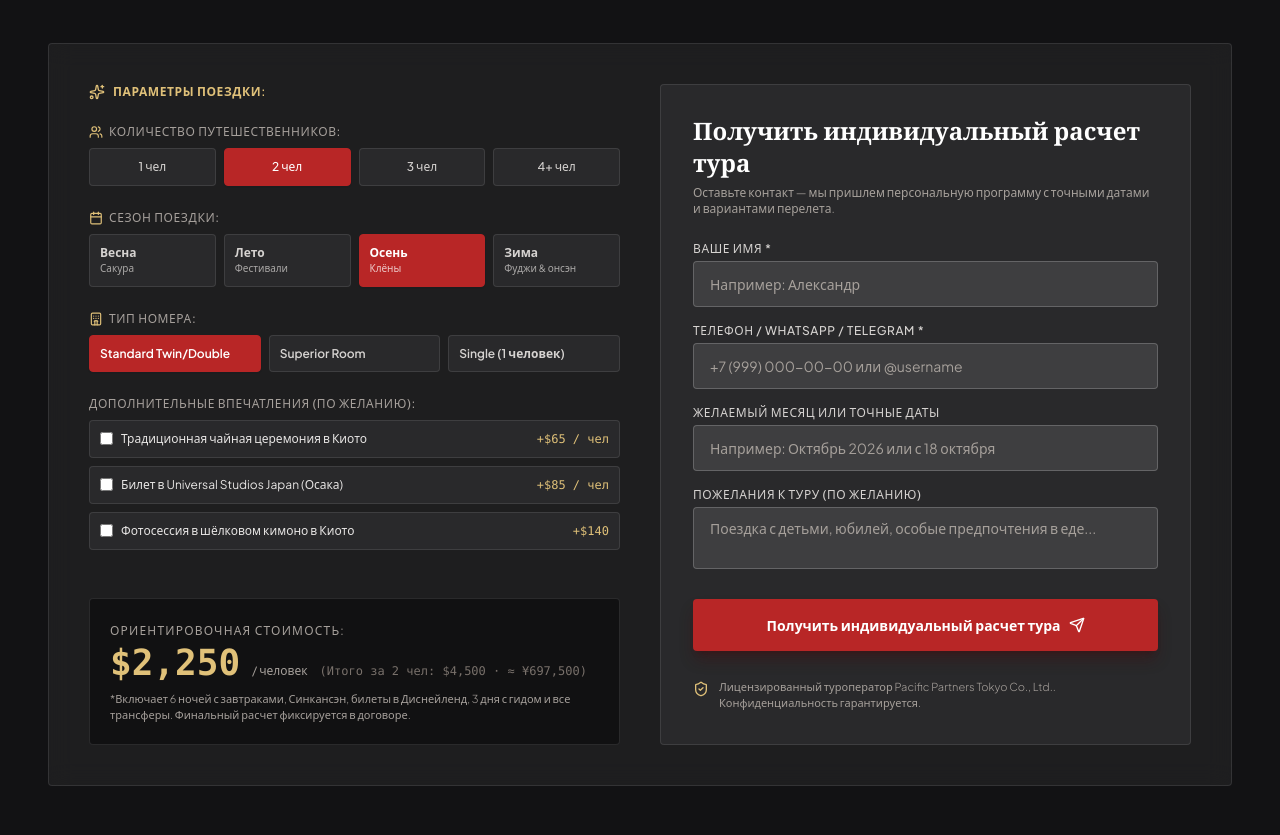
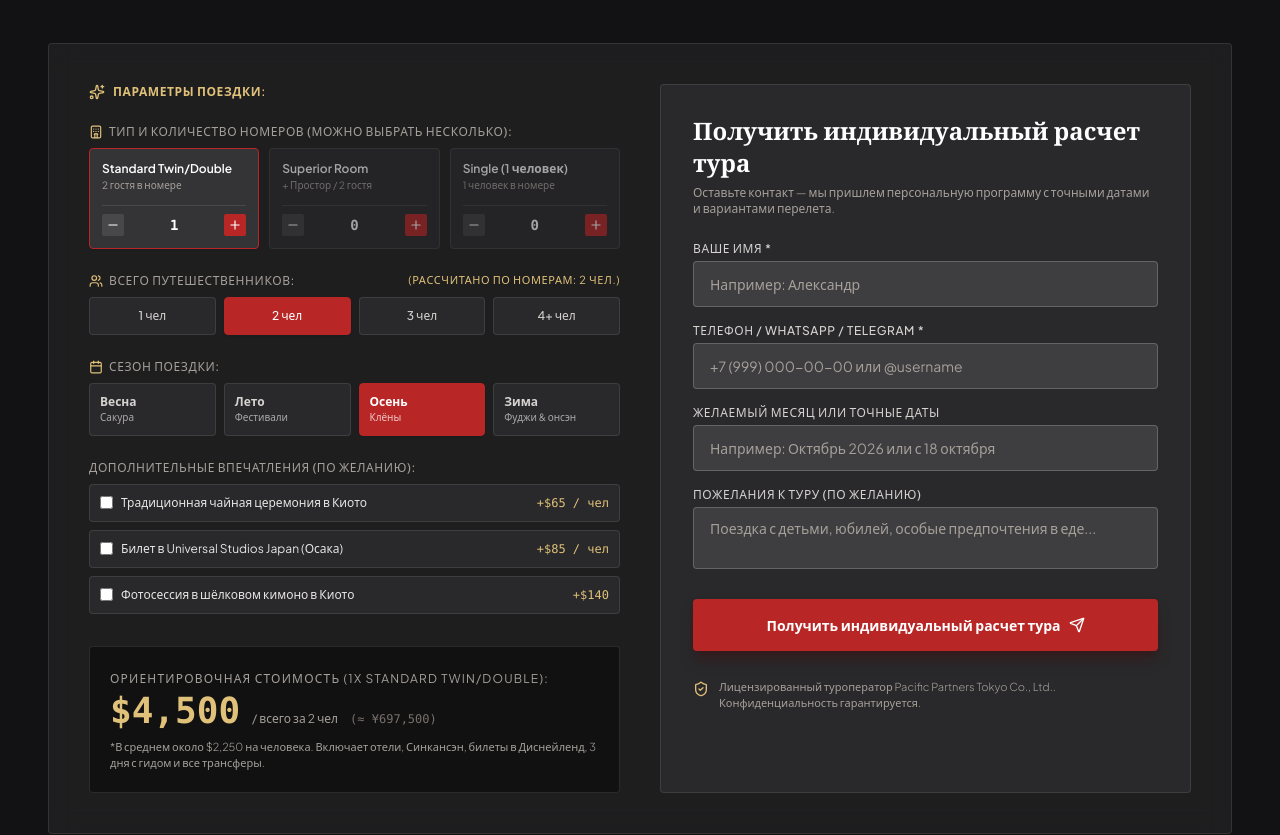
Before and after one commit to alexeyinjapan/pacific, a React (Vite) app: page / in a window 1280 px wide. Shown: the part 7700-8535 px from the top of the page. Built offline with nearby package versions, Linux system fonts and the light colour scheme; no server answers.

Commit message:
feat: update room selection and auto-calculate guests
Refactor the tour calculator to support multiple room selections simultaneously and automatically update the total number of travelers based on selected room capacities.

```diff
--- a/src/components/TourCalculator.tsx
+++ b/src/components/TourCalculator.tsx
@@ -1,5 +1,5 @@
-import React, { useState } from 'react';
-import { Send, CheckCircle2, MessageSquare, Calendar, Users, Hotel, Sparkles, ShieldCheck } from 'lucide-react';
+import React, { useState, useEffect } from 'react';
+import { Send, CheckCircle2, MessageSquare, Calendar, Users, Hotel, Sparkles, ShieldCheck, Plus, Minus } from 'lucide-react';
 import { useConfig } from '../context/ConfigContext';
 
 interface TourCalculatorProps {
@@ -9,15 +9,49 @@ interface TourCalculatorProps {
 export const TourCalculator: React.FC<TourCalculatorProps> = ({ onSuccessSubmit }) => {
   const config = useConfig();
 
-  // Состояние калькулятора
+  // Состояние выбранных номеров (количество каждого типа)
+  const [rooms, setRooms] = useState<{ standard: number; superior: number; single: number }>({
+    standard: 1,
+    superior: 0,
+    single: 0,
+  });
+
   const [travelers, setTravelers] = useState<number>(2);
   const [season, setSeason] = useState<'spring' | 'summer' | 'autumn' | 'winter'>('autumn');
-  const [roomType, setRoomType] = useState<'standard' | 'superior' | 'single'>('standard');
   const [addons, setAddons] = useState<{ teaCeremony: boolean; universal: boolean; kimonoPhoto: boolean }>({
     teaCeremony: false,
     universal: false,
     kimonoPhoto: false,
   });
+
+  // Автоматический пересчет количества людей при изменении номеров
+  useEffect(() => {
+    // Правило: если выбран ТОЛЬКО Single (1 номер) -> ставим 1 чел.
+    if (rooms.single === 1 && rooms.standard === 0 && rooms.superior === 0) {
+      setTravelers(1);
+    } else {
+      // Иначе считаем стандартную вместимость: Standard (2 чел) + Superior (2 чел) + Single (1 чел)
+      const calculatedPeople = (rooms.standard * 2) + (rooms.superior * 2) + (rooms.single * 1);
+      if (calculatedPeople > 0) {
+        setTravelers(calculatedPeople);
+      }
+    }
+  }, [rooms]);
+
+  // Функция изменения количества номеров (+ и -)
+  const handleRoomCountChange = (type: 'standard' | 'superior' | 'single', delta: number) => {
+    setRooms(prev => {
+      const current = prev[type];
+      const updated = Math.max(0, current + delta);
+      const nextRooms = { ...prev, [type]: updated };
+
+      // Защита: нельзя оставить 0 номеров вообще
+      if (nextRooms.standard === 0 && nextRooms.superior === 0 && nextRooms.single === 0) {
+        return prev;
+      }
+      return nextRooms;
+    });
+  };
 
   // Состояние формы
   const [name, setName] = useState('');
@@ -28,7 +62,7 @@ export const TourCalculator: React.FC<TourCalculatorProps> = ({ onSuccessSubmit
   const [submitted, setSubmitted] = useState(false);
   const [errorMessage, setErrorMessage] = useState('');
 
-  // 1. ПРЯМАЯ МАТРИЦА ЦЕН ИЗ GOOGLE ТАБЛИЦЫ (БЕЗ КОЭФФИЦИЕНТОВ)
+  // Матрица цен из таблицы
   const pricingMatrix = {
     spring: {
       standard: config.price_spring_standard,
@@ -52,10 +86,7 @@ export const TourCalculator: React.FC<TourCalculatorProps> = ({ onSuccessSubmit
     },
   };
 
-  // Точная цена за 1 человека в USD под выбранный сезон и номер
-  const exactTourPricePerPersonUSD = pricingMatrix[season][roomType];
-
-  // Динамические названия сезонов
+  // Названия сезонов
   const seasonsData = {
     spring: { title: config.season_spring_title, sub: config.season_spring_sub },
     summer: { title: config.season_summer_title, sub: config.season_summer_sub },
@@ -63,29 +94,36 @@ export const TourCalculator: React.FC<TourCalculatorProps> = ({ onSuccessSubmit
     winter: { title: config.season_winter_title, sub: config.season_winter_sub },
   };
 
-  // Динамические названия номеров
-  const roomNames = {
-    standard: config.room_standard_name,
-    superior: config.room_superior_name,
-    single: config.room_single_name,
-  };
+  // Расчет стоимости всех номеров тура:
+  // Standard и Superior считаются за 2 человек в номере, Single — за 1 человека
+  const totalTourRoomsCostUSD =
+    (rooms.standard * 2 * pricingMatrix[season].standard) +
+    (rooms.superior * 2 * pricingMatrix[season].superior) +
+    (rooms.single * 1 * pricingMatrix[season].single);
 
-  // Расчет дополнительных услуг
+  // Расчет допов (на каждого путешественника)
   let addonsTotalUSD = 0;
-  if (addons.teaCeremony) addonsTotalUSD += config.addon_tea_price;
-  if (addons.universal) addonsTotalUSD += config.addon_universal_price;
+  if (addons.teaCeremony) addonsTotalUSD += config.addon_tea_price * travelers;
+  if (addons.universal) addonsTotalUSD += config.addon_universal_price * travelers;
   if (addons.kimonoPhoto) addonsTotalUSD += config.addon_kimono_price;
 
-  // Итоговая точная цена (Тур + Допы)
-  const estimatedPerPersonUSD = exactTourPricePerPersonUSD + addonsTotalUSD;
-  const estimatedTotalUSD = estimatedPerPersonUSD * travelers;
+  // Итоги
+  const estimatedTotalUSD = totalTourRoomsCostUSD + addonsTotalUSD;
+  const estimatedPerPersonUSD = Math.round(estimatedTotalUSD / (travelers || 1));
 
-  // Расчет в валютах агента
+  // Валюты агента
   const pricePerPersonPrimary = Math.round(estimatedPerPersonUSD * config.rate_to_primary).toLocaleString();
   const priceTotalPrimary = Math.round(estimatedTotalUSD * config.rate_to_primary).toLocaleString();
   const priceTotalSecondary = Math.round(estimatedTotalUSD * config.rate_to_secondary).toLocaleString();
 
-  // Отправка заявки
+  // Список выбранных номеров для отчета
+  const roomsSummaryList: string[] = [];
+  if (rooms.standard > 0) roomsSummaryList.push(`${rooms.standard}x ${config.room_standard_name}`);
+  if (rooms.superior > 0) roomsSummaryList.push(`${rooms.superior}x ${config.room_superior_name}`);
+  if (rooms.single > 0) roomsSummaryList.push(`${rooms.single}x ${config.room_single_name}`);
+  const roomsSummaryText = roomsSummaryList.join(', ');
+
+  // Отправка заявки через защищенный шлюз
   const handleSubmit = async (e: React.FormEvent) => {
     e.preventDefault();
     if (!name.trim() || !contact.trim()) {
@@ -107,22 +145,21 @@ export const TourCalculator: React.FC<TourCalculatorProps> = ({ onSuccessSubmit
 🇯🇵 <b>ПАРАМЕТРЫ ИЗ КАЛЬКУЛЯТОРА:</b>
 • <b>Человек:</b> ${travelers} чел.
 • <b>Сезон:</b> ${seasonsData[season].title} (${seasonsData[season].sub})
-• <b>Номер:</b> ${roomNames[roomType]}
-• <b>Чайная церемония:</b> ${addons.teaCeremony ? `✅ Да (+${config.currency_primary_symbol}${Math.round(config.addon_tea_price * config.rate_to_primary)})` : '❌ Нет'}
-• <b>Universal Studios:</b> ${addons.universal ? `✅ Да (+${config.currency_primary_symbol}${Math.round(config.addon_universal_price * config.rate_to_primary)})` : '❌ Нет'}
+• <b>Выбранные номера:</b> <b>${roomsSummaryText}</b>
+• <b>Чайная церемония:</b> ${addons.teaCeremony ? `✅ Да (+${config.currency_primary_symbol}${Math.round(config.addon_tea_price * config.rate_to_primary)}/чел)` : '❌ Нет'}
+• <b>Universal Studios:</b> ${addons.universal ? `✅ Да (+${config.currency_primary_symbol}${Math.round(config.addon_universal_price * config.rate_to_primary)}/чел)` : '❌ Нет'}
 • <b>Фотосессия в кимоно:</b> ${addons.kimonoPhoto ? `✅ Да (+${config.currency_primary_symbol}${Math.round(config.addon_kimono_price * config.rate_to_primary)})` : '❌ Нет'}
 
 💰 <b>ФИНАНСОВЫЙ РАСЧЕТ:</b>
-• <b>На 1 человека:</b> ${config.currency_primary_symbol}${pricePerPersonPrimary}
+• <b>В среднем на 1 чел:</b> ${config.currency_primary_symbol}${pricePerPersonPrimary}
 • <b>ИТОГО ЗА ВСЕХ:</b> <b>${config.currency_primary_symbol}${priceTotalPrimary}</b> (≈ ${config.currency_secondary_symbol}${priceTotalSecondary})
 ━━━━━━━━━━━━━━━━━━
 ⏰ <i>${new Date().toLocaleString('ru-RU')}</i>
     `.trim();
 
     try {
-      // 1. Отправка в Telegram
-
-      const tgPromise = fetch("https://telegram-gateway.alexeyinjapan.workers.dev/", {
+      // 1. Отправка в защищенный шлюз Cloudflare Worker
+      const tgPromise = fetch("https://telegram-gateway.alexeyinjapan.workers.dev", {
         method: 'POST',
         headers: { 'Content-Type': 'application/json' },
         body: JSON.stringify({
@@ -131,13 +168,14 @@ export const TourCalculator: React.FC<TourCalculatorProps> = ({ onSuccessSubmit
         }),
       });
 
-      // 2. Отправка на почту
+      // 2. Дублирование на почту через Web3Forms
       const formData = new FormData();
       formData.append("access_key", config.web3forms_key);
       formData.append("subject", `🔥 Заявка: ${name} (${travelers} чел. / ${config.currency_primary_symbol}${priceTotalPrimary})`);
       formData.append("from_name", config.company_name);
       formData.append("Client_Name", name);
       formData.append("Contact_Info", contact);
+      formData.append("Rooms", roomsSummaryText);
       formData.append("Total_Price", `${config.currency_primary_symbol}${priceTotalPrimary}`);
       formData.append("message", telegramMessage.replace(/<[^>]*>?/gm, ''));
 
@@ -189,11 +227,130 @@ export const TourCalculator: React.FC<TourCalculatorProps> = ({ onSuccessSubmit
                 <span>Параметры поездки:</span>
               </div>
 
-              {/* 1. Количество человек */}
+              {/* 1. Количество номеров (множественный выбор с + и -) */}
               <div className="mb-6">
                 <label className="text-xs uppercase tracking-wider text-stone-400 block mb-2 font-medium flex items-center gap-1.5">
+                  <Hotel className="h-3.5 w-3.5 text-[#E0C179]" />
+                  <span>Тип и количество номеров (можно выбрать несколько):</span>
+                </label>
+                <div className="grid grid-cols-1 sm:grid-cols-3 gap-2.5">
+                  {/* Карточка 1: Standard */}
+                  <div
+                    className={`p-3 rounded-sm border transition-all flex flex-col justify-between ${
+                      rooms.standard > 0
+                        ? 'bg-white/10 border-[#B82626] shadow-xs'
+                        : 'bg-white/5 border-white/10 text-stone-400 opacity-60'
+                    }`}
+                  >
+                    <div>
+                      <div className="text-xs font-semibold text-white leading-tight">
+                        {config.room_standard_name}
+                      </div>
+                      <div className="text-[10px] text-stone-400 mt-0.5">2 гостя в номере</div>
+                    </div>
+                    <div className="flex items-center justify-between mt-3 pt-2 border-t border-white/10">
+                      <button
+                        type="button"
+                        onClick={() => handleRoomCountChange('standard', -1)}
+                        className="cursor-pointer p-1 rounded-xs bg-white/10 hover:bg-white/20 text-white transition-colors"
+                      >
+                        <Minus className="h-3.5 w-3.5" />
+                      </button>
+                      <span className="font-mono text-sm font-bold text-white px-2">
+                        {rooms.standard}
+                      </span>
+                      <button
+                        type="button"
+                        onClick={() => handleRoomCountChange('standard', 1)}
+                        className="cursor-pointer p-1 rounded-xs bg-[#B82626] hover:bg-[#8B1515] text-white transition-colors"
+                      >
+                        <Plus className="h-3.5 w-3.5" />
+                      </button>
+                    </div>
+                  </div>
+
+                  {/* Карточка 2: Superior */}
+                  <div
+                    className={`p-3 rounded-sm border transition-all flex flex-col justify-between ${
+                      rooms.superior > 0
+                        ? 'bg-white/10 border-[#B82626] shadow-xs'
+                        : 'bg-white/5 border-white/10 text-stone-400 opacity-60'
+                    }`}
+                  >
+                    <div>
+                      <div className="text-xs font-semibold text-white leading-tight">
+                        {config.room_superior_name}
+                      </div>
+                      <div className="text-[10px] text-stone-400 mt-0.5">+ Простор / 2 гостя</div>
+                    </div>
+                    <div className="flex items-center justify-between mt-3 pt-2 border-t border-white/10">
+                      <button
+                        type="button"
+                        onClick={() => handleRoomCountChange('superior', -1)}
+                        className="cursor-pointer p-1 rounded-xs bg-white/10 hover:bg-white/20 text-white transition-colors"
+                      >
+                        <Minus className="h-3.5 w-3.5" />
+                      </button>
+                      <span className="font-mono text-sm font-bold text-white px-2">
+                        {rooms.superior}
+                      </span>
+                      <button
+                        type="button"
+                        onClick={() => handleRoomCountChange('superior', 1)}
+                        className="cursor-pointer p-1 rounded-xs bg-[#B82626] hover:bg-[#8B1515] text-white transition-colors"
+                      >
+                        <Plus className="h-3.5 w-3.5" />
+                      </button>
+                    </div>
+                  </div>
+
+                  {/* Карточка 3: Single */}
+                  <div
+                    className={`p-3 rounded-sm border transition-all flex flex-col justify-between ${
+                      rooms.single > 0
+                        ? 'bg-white/10 border-[#B82626] shadow-xs'
+                        : 'bg-white/5 border-white/10 text-stone-400 opacity-60'
+                    }`}
+                  >
+                    <div>
+                      <div className="text-xs font-semibold text-white leading-tight">
+                        {config.room_single_name}
+                      </div>
+                      <div className="text-[10px] text-stone-400 mt-0.5">1 человек в номере</div>
+                    </div>
+                    <div className="flex items-center justify-between mt-3 pt-2 border-t border-white/10">
+                      <button
+                        type="button"
+                        onClick={() => handleRoomCountChange('single', -1)}
+                        className="cursor-pointer p-1 rounded-xs bg-white/10 hover:bg-white/20 text-white transition-colors"
+                      >
+                        <Minus className="h-3.5 w-3.5" />
+                      </button>
+                      <span className="font-mono text-sm font-bold text-white px-2">
+                        {rooms.single}
+                      </span>
+                      <button
+                        type="button"
+                        onClick={() => handleRoomCountChange('single', 1)}
+                        className="cursor-pointer p-1 rounded-xs bg-[#B82626] hover:bg-[#8B1515] text-white transition-colors"
+                      >
+                        <Plus className="h-3.5 w-3.5" />
+                      </button>
+                    </div>
+                  </div>
+                </div>
+              </div>
+
+              {/* 2. Количество путешественников */}
+              <div className="mb-6">
+                <label className="text-xs uppercase tracking-wider text-stone-400 block mb-2 font-medium flex items-center justify-between">
+                  <span className="flex items-center gap-1.5">
                     <Users className="h-3.5 w-3.5 text-[#E0C179]" />
-                  <span>Количество путешественников:</span>
+                    <span>Всего путешественников:</span>
+                  </span>
+                  <span className="text-[11px] text-[#E0C179] font-normal">
+                    (рассчитано по номерам: {travelers} чел.)
+                  </span>
                 </label>
                 <div className="grid grid-cols-4 gap-2">
                   {[1, 2, 3, 4].map((num) => (
@@ -213,7 +370,7 @@ export const TourCalculator: React.FC<TourCalculatorProps> = ({ onSuccessSubmit
                 </div>
               </div>
 
-              {/* 2. Сезоны */}
+              {/* 3. Сезон поездки */}
               <div className="mb-6">
                 <label className="text-xs uppercase tracking-wider text-stone-400 block mb-2 font-medium flex items-center gap-1.5">
                   <Calendar className="h-3.5 w-3.5 text-[#E0C179]" />
@@ -238,35 +395,7 @@ export const TourCalculator: React.FC<TourCalculatorProps> = ({ onSuccessSubmit
                 </div>
               </div>
 
-              {/* 3. Номера */}
-              <div className="mb-6">
-                <label className="text-xs uppercase tracking-wider text-stone-400 block mb-2 font-medium flex items-center gap-1.5">
-                  <Hotel className="h-3.5 w-3.5 text-[#E0C179]" />
-                  <span>Тип номера:</span>
-                </label>
-                <div className="grid grid-cols-3 gap-2">
-                  {[
-                    { id: 'standard', label: config.room_standard_name },
-                    { id: 'superior', label: config.room_superior_name },
-                    { id: 'single', label: config.room_single_name },
-                  ].map((r) => (
-                    <button
-                      key={r.id}
-                      type="button"
-                      onClick={() => setRoomType(r.id as any)}
-                      className={`cursor-pointer p-2.5 rounded-sm text-left border transition-all ${
-                        roomType === r.id
-                          ? 'bg-[#B82626] border-[#B82626] text-white shadow-xs'
-                          : 'bg-white/5 border-white/10 text-stone-300 hover:bg-white/10'
-                      }`}
-                    >
-                      <div className="text-xs font-semibold leading-tight">{r.label}</div>
-                    </button>
-                  ))}
-                </div>
-              </div>
-
-              {/* 4. Дополнительные услуги */}
+              {/* 4. Дополнительные впечатления */}
               <div>
                 <label className="text-xs uppercase tracking-wider text-stone-400 block mb-2 font-medium">
                   Дополнительные впечатления (по желанию):
@@ -323,19 +452,19 @@ export const TourCalculator: React.FC<TourCalculatorProps> = ({ onSuccessSubmit
             {/* Итоговая стоимость */}
             <div className="pt-6 border-t border-white/10 bg-black/40 p-5 rounded-sm border border-white/10">
               <div className="text-xs uppercase tracking-widest text-stone-400 mb-1">
-                Ориентировочная стоимость:
+                Ориентировочная стоимость ({roomsSummaryText}):
               </div>
               <div className="flex items-baseline gap-3">
                 <span className="font-display text-3xl sm:text-4xl font-bold text-[#E0C179] font-mono tabular-nums">
-                  {config.currency_primary_symbol}{pricePerPersonPrimary}
+                  {config.currency_primary_symbol}{priceTotalPrimary}
                 </span>
-                <span className="text-xs text-stone-400">/ человек</span>
+                <span className="text-xs text-stone-400">/ всего за {travelers} чел</span>
                 <span className="text-xs text-stone-500 font-mono">
-                  (Итого за {travelers} чел: {config.currency_primary_symbol}{priceTotalPrimary} · ≈ {config.currency_secondary_symbol}{priceTotalSecondary})
+                  (≈ {config.currency_secondary_symbol}{priceTotalSecondary})
                 </span>
               </div>
               <p className="text-[11px] text-stone-400 mt-2 font-light">
-                *Включает 6 ночей с завтраками, Синкансэн, билеты в Диснейленд, 3 дня с гидом и все трансферы. Финальный расчет фиксируется в договоре.
+                *В среднем около {config.currency_primary_symbol}{pricePerPersonPrimary} на человека. Включает отели, Синкансэн, билеты в Диснейленд, 3 дня с гидом и все трансферы.
               </p>
             </div>
           </div>
```
Lines whose indentation alone changed are shown as unchanged.
